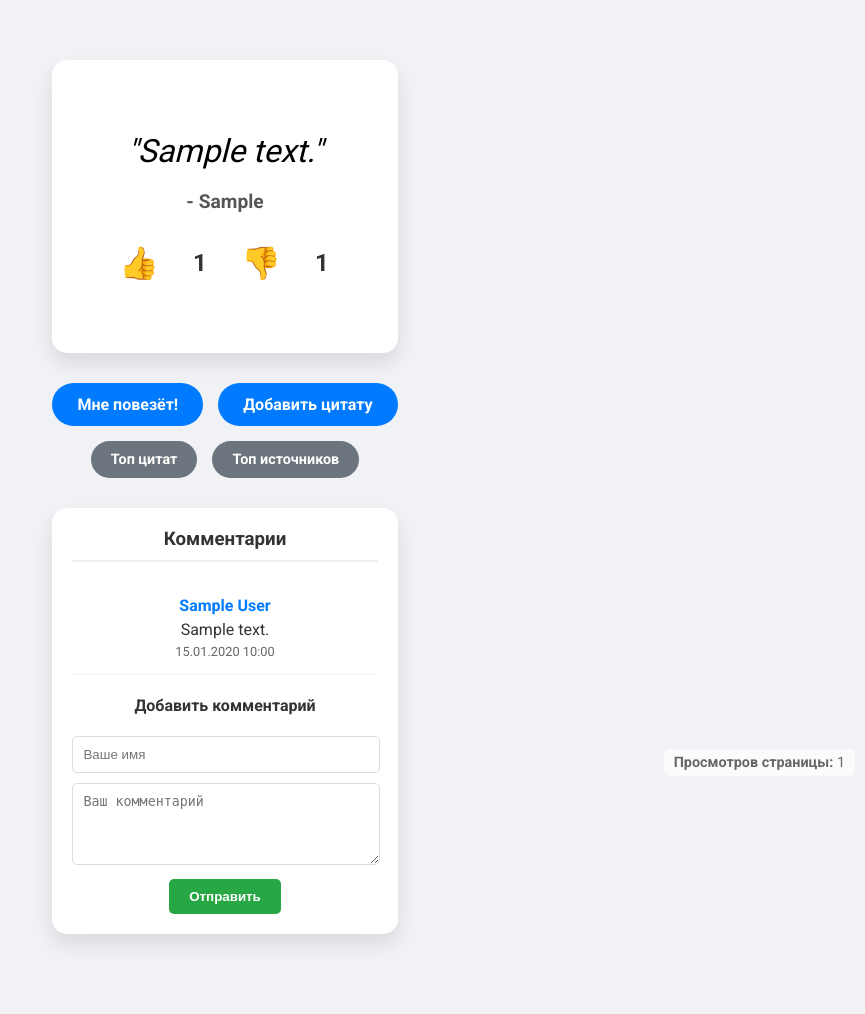
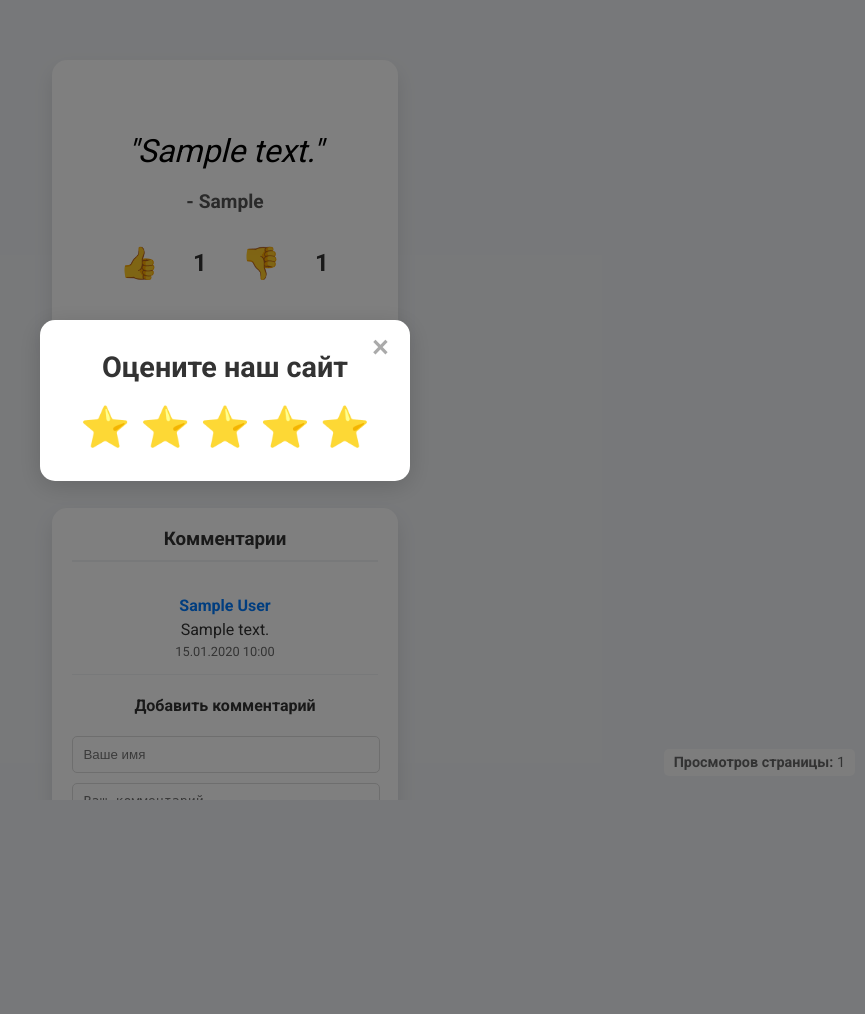
Before and after one commit to AmMurrr/django-test-quotes, a Django app: page / in a window 1280 px wide. Shown: the whole page, without its empty margins (415-1280 px from the left). After the commit the page ends 800 px from the top, so only its background shows below. Run offline with Django 5.2, Linux system fonts and the light colour scheme; tables that the repository leaves empty hold one stand-in row (values such as "Sample post").

Commit message:
added rating + run.sh

```diff
--- a/quotes/admin.py
+++ b/quotes/admin.py
@@ -1,7 +1,8 @@
 from django.contrib import admin
-from .models import Quote, PageView, Comment
+from .models import Quote, PageView, Comment, Rating
 
 # Регаем модели в админке
 admin.site.register(Quote)
 admin.site.register(PageView)
 admin.site.register(Comment)
+admin.site.register(Rating)
--- a/quotes/models.py
+++ b/quotes/models.py
@@ -52,3 +52,10 @@ class Comment(models.Model):
 
     def __str__(self):
         return f'Comment on "{self.quote.text}" at {self.created_at}'
+
+class Rating(models.Model):
+    score = models.PositiveIntegerField()
+    created_at = models.DateTimeField(auto_now_add=True)
+
+    def __str__(self):
+        return f'{self.score}'
--- a/quotes/templates/quotes/chosen_quote.html
+++ b/quotes/templates/quotes/chosen_quote.html
@@ -197,6 +197,73 @@
         .comment-form button:hover {
             background-color: #218838;
         }
+
+        /* Окно оценки */
+        .modal {
+        position: fixed;
+        z-index: 1000;
+        top: 0; left: 0;
+        width: 100%; height: 100%;
+        background: rgba(0,0,0,0.5);
+        display: flex; justify-content: center; align-items: center;
+        opacity: 0;
+        visibility: hidden;
+        transition: opacity 0.3s ease, visibility 0.3s ease;
+        }
+        .modal.show {
+            opacity: 1;
+            visibility: visible;
+        }
+        .modal-content {
+        background: white;
+        padding: 30px 40px;
+        border-radius: 15px;
+        text-align: center;
+        box-shadow: 0 5px 25px rgba(0,0,0,0.15);
+        position: relative;
+
+        }
+        .modal.show .modal-content {
+            transform: scale(1);
+        }
+        .modal-content h2 {
+            margin-top: 0;
+            margin-bottom: 20px;
+            font-size: 1.8rem;
+            color: #333;
+        }
+        #stars {
+            display: flex;
+            justify-content: center;
+            gap: 10px;
+        }
+        .star {
+            background: none;
+            border: none;
+            font-size: 2.5rem;
+            cursor: pointer;
+            padding: 0;
+            color: #ccc;
+
+        }
+        .star:hover {
+            transform: scale(1.2);
+            color: #ffc107;
+        }
+        .close-modal {
+            position: absolute;
+            top: 10px;
+            right: 15px;
+            font-size: 1.8rem;
+            font-weight: bold;
+            color: #aaa;
+            background: none;
+            border: none;
+            cursor: pointer;
+        }
+        .close-modal:hover {
+            color: #333;
+        }
     </style>
 </head>
 <body>
@@ -273,8 +340,10 @@
                 }
                 return cookieValue;
             }
+            // Получаем csrf токен
             const csrftoken = getCookie('csrftoken');
 
+            // Лайки и дизлайки
             async function handleVote(url) {
                 try {
                     const response = await fetch(url, {
@@ -294,19 +363,79 @@
                     console.error('There was a problem with the fetch operation:', error);
                 }
             }
-
+            // Клики на лайк
             likeBtn.addEventListener('click', function() {
                 const quoteId = this.dataset.quoteId;
                 const url = `/like/${quoteId}/`;
                 handleVote(url);
             });
-
+            // Клики на дизлайк
             dislikeBtn.addEventListener('click', function() {
                 const quoteId = this.dataset.quoteId;
                 const url = `/dislike/${quoteId}/`;
                 handleVote(url);
             });
+
+            const ratingModal = document.getElementById("rating-modal");
+            const closeModalBtn = document.querySelector(".close-modal");
+
+            // Время перед показом окна оценки
+            setTimeout(() => {
+                if(ratingModal) ratingModal.classList.add("show");
+            }, 3000);
+
+            // Закрытие окна по крестику
+            if(closeModalBtn) {
+                closeModalBtn.addEventListener("click", () => {
+                    ratingModal.classList.remove("show");
+                });
+            }
+
+            // обработка нажатия на кнопку оценки
+            document.querySelectorAll(".star").forEach(btn => {
+            btn.addEventListener("click", function() {
+                let score = this.getAttribute("data-score"); // получаем оценку
+
+                fetch("{% url 'quotes:submit_rating' %}", {
+                method: "POST",
+                headers: {
+                    "X-CSRFToken": csrftoken,
+                    "Content-Type": "application/x-www-form-urlencoded"
+                },
+                body: "score=" + score
+                })
+                .then(r => r.json()) // получаем ответ
+                .then(data => {
+                if (data.success) {
+                    ratingModal.classList.remove("show"); // закрываем окно
+                } else {
+                    alert("Ошибка при отправке оценки");
+                }
+                });
+            });
+            });
+
+
         });
     </script>
+
+<!-- Окно оценки-->
+<div id="rating-modal" class="modal">
+    <div class="modal-content">
+        <button class="close-modal">&times;</button>
+        <h2>Оцените наш сайт</h2>
+        <div id="stars">
+            {% for i in "12345" %}
+                <button class="star" data-score="{{ i }}">⭐</button>
+            {% endfor %}
+        </div>
+    </div>
+</div>
+
+
+
+
+
+
 </body>
 </html>
--- a/quotes/urls.py
+++ b/quotes/urls.py
@@ -11,4 +11,5 @@ urlpatterns = [
     path('like/<int:quote_id>/', views.like_quote, name='like_quote'),
     path('dislike/<int:quote_id>/', views.dislike_quote, name='dislike_quote'),
     path('comment/add/<int:quote_id>/', views.add_comment, name='add_comment'),
+    path('rate/', views.submit_rating, name='submit_rating'),
 ]
--- a/quotes/views.py
+++ b/quotes/views.py
@@ -1,6 +1,6 @@
 from django.shortcuts import render,redirect
 from django.db.models import F, Sum
-from .models import Quote, PageView, Comment
+from .models import Quote, PageView, Comment, Rating
 from django.http import Http404, JsonResponse
 import random
 
@@ -126,3 +126,12 @@ def add_comment(request, quote_id):
             Comment.objects.create(quote=quote, text=text, author=author)
 
     return redirect(request.META.get('HTTP_REFERER', 'quotes:random_quote'))
+
+
+def submit_rating(request):
+    if request.method == 'POST':
+        score = int(request.POST.get('score', 0))
+        if 1 <= score <= 5:
+            Rating.objects.create(score=score)
+            return JsonResponse({"success": True})
+    return JsonResponse({"success": False}, status=400)
```
Also changed, not shown: README.md, quotes/migrations/0004_rating.py (added), 1 other file.
